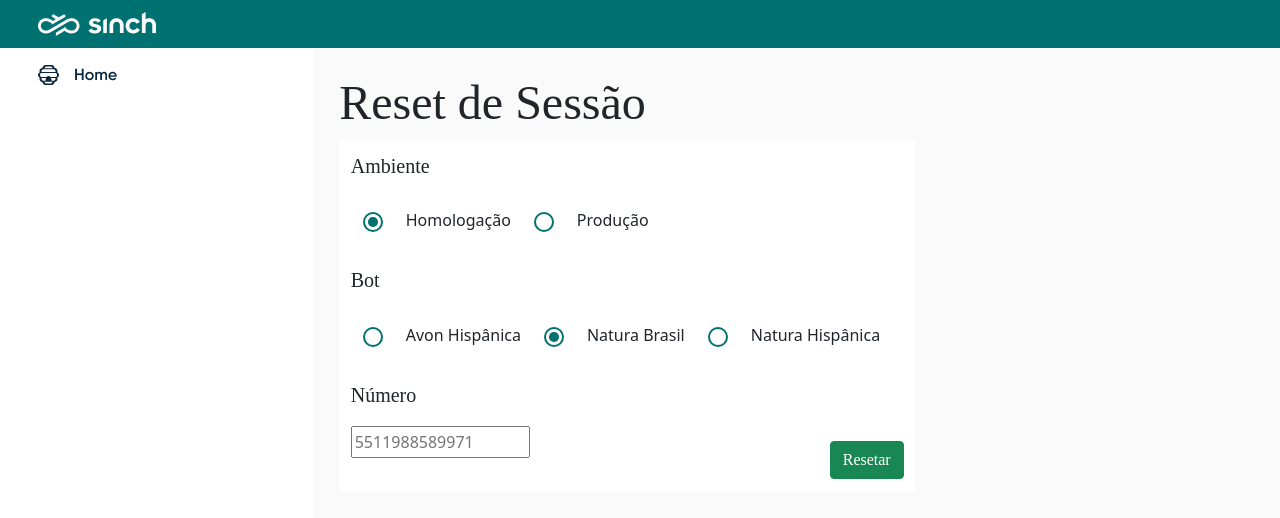
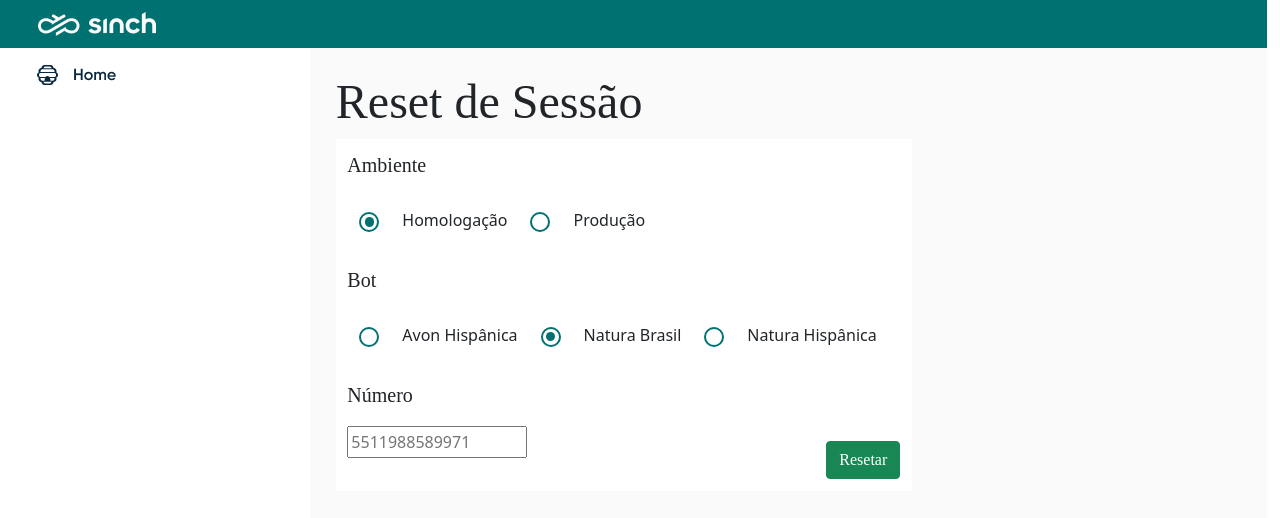
Before and after one commit to vinicius-freitas-movile/resetSessaoNatura, a React app in the folder reset-session-web/: page / in a window 1280 px wide. Built offline with nearby package versions, Linux system fonts and the light colour scheme; a web font is replaced by a local one.

Commit message:
refactor css

```diff
--- a/reset-session-web/src/css/App.css
+++ b/reset-session-web/src/css/App.css
@@ -10,7 +10,7 @@
 
 .top-bar {
   background-color: #007171;
-  width: 100vw;
+  width: 99vw;
   height: 6vh;
 }
 
@@ -31,8 +31,8 @@
   display: flex;
   flex-direction: row;
   background-color: #FAFAFA;
-  width: 100vw;
-  height: 95vh;
+  width: 99vw;
+  height: 93vh;
 }
 
 .sideBar {
@@ -40,7 +40,7 @@
   flex-direction: column;
   background-color: #FFFFFF;
   width: 30vw;
-  height: 95vh;
+  height: 94vh;
 }
 
 .menu-sidebar {
@@ -54,7 +54,7 @@
 .bodyReset {
   flex: 3;
   flex-direction: row;
-  width: 100vw;
+  width: 99vw;
   margin: 2% 0 0 2%
 }
 
```
